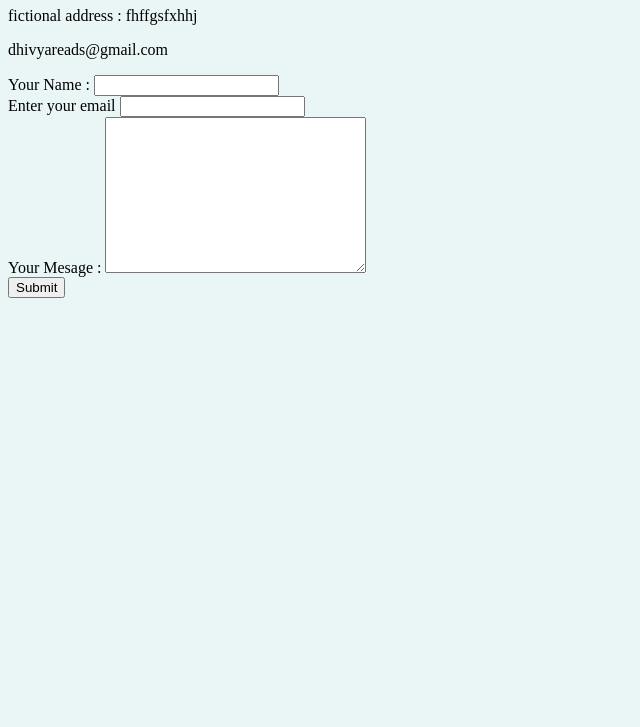
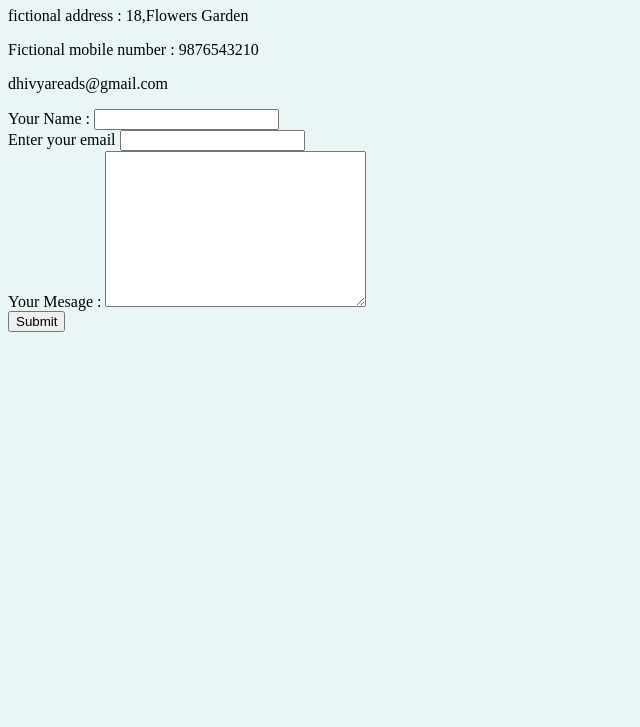
Before and after one commit to dhivyareads/personal, a plain HTML site: page Contact me.html in a window 1280 px wide. Shown: the part 73-800 px from the top of the page, without its empty margins (0-640 px from the left). Drawn offline with Linux system fonts and the light colour scheme.

Commit message:
Update Contact me.html

```diff
--- a/Contact me.html
+++ b/Contact me.html
@@ -2,13 +2,14 @@
 <html lang="en" dir="ltr">
   <head>
     <meta charset="utf-8">
-    <title> <h1> Contact Details </h1> </title>
+    <title> <h1><b> Contact Details :<b/> </h1> </title>
     <link rel="stylesheet" href="css/styles.css">
 
   </head>
   <body>
     <h1>Contact Details</h1>
-    <p>fictional address : fhffgsfxhhj</p>
+    <p>fictional address : 18,Flowers Garden</p>
+    <p>Fictional mobile number : 9876543210</p>
     <p>dhivyareads@gmail.com</p>
 
     <form  action="mailto:dhivyareads@gmail.com" method="post" enctype="text/plain">
```
